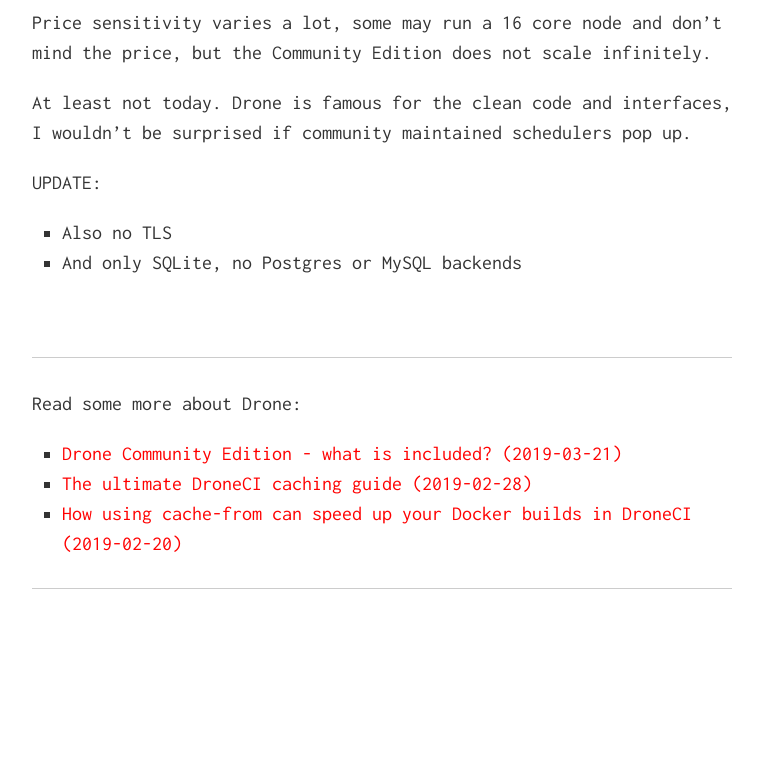
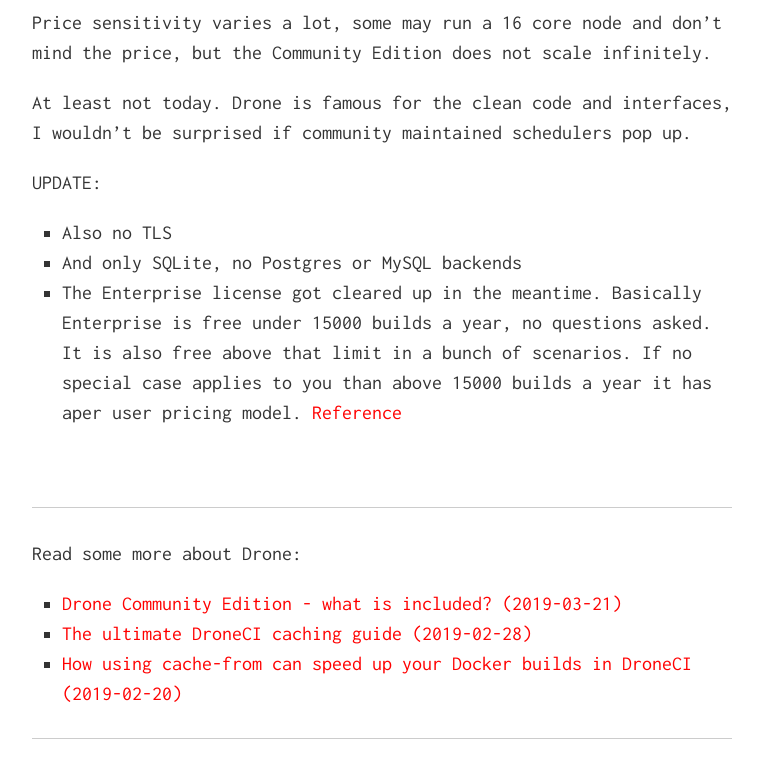
Before and after one commit to laszlocph/website, a Jekyll site: the page built from _posts/2019-03-21-Drone-Community-Edition-what-is-included.md, in a window 1280 px wide and 900 px high, scrolled down 3246 px. Shown: the top 778 px of the window, without its empty margins (258-1021 px from the left). Built offline with Jekyll 4.4.1, drawn with Linux system fonts in a browser that asks for light colours; nearby versions of some CDN libraries; before the commit the page ends 3996 px from its top, so only the background shows below that; some of the changed text lies outside the part shown.

Commit message:
Enterprise

```diff
--- a/_posts/2019-03-21-Drone-Community-Edition-what-is-included.md
+++ b/_posts/2019-03-21-Drone-Community-Edition-what-is-included.md
@@ -83,3 +83,4 @@
 UPDATE:
 - Also no TLS
 - And only SQLite, no Postgres or MySQL backends
+- The Enterprise license got cleared up in the meantime. Basically Enterprise is free under 15000 builds a year, no questions asked. It is also free above that limit in a bunch of scenarios. If no special case applies to you than above 15000 builds a year it has  aper user pricing model. [Reference](https://discourse.drone.io/t/licensing-and-subscription-faq/3839)
```
Also changed, not shown: other parts of _posts/2019-03-21-Drone-Community-Edition-what-is-included.md (+1 -1 lines).
